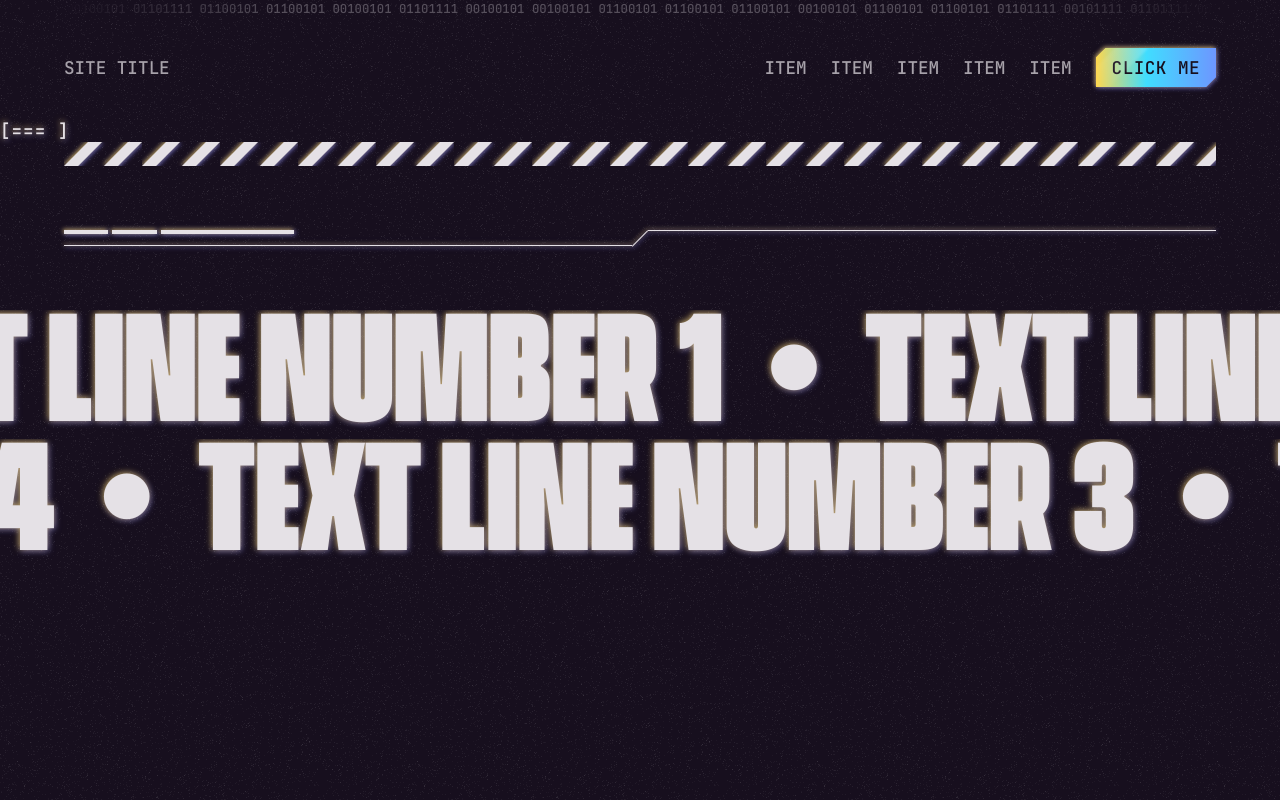
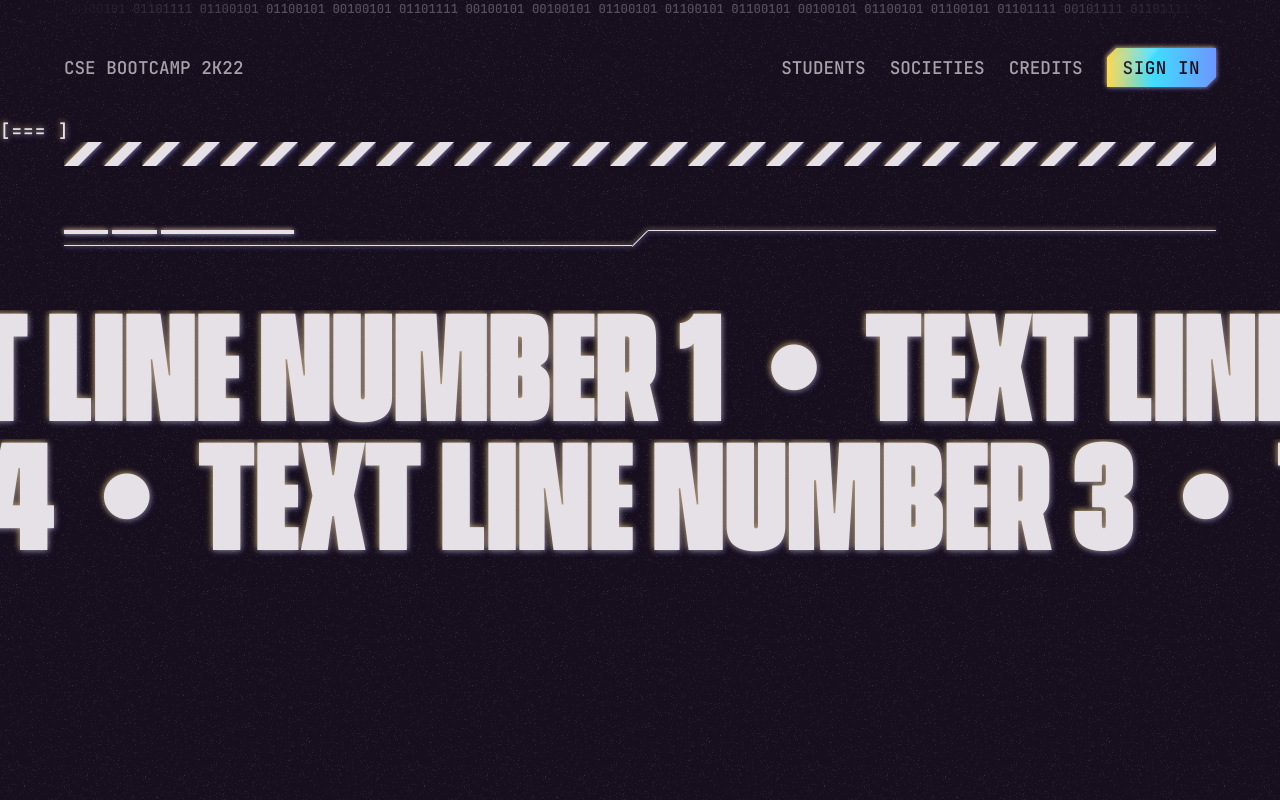
Before and after one commit to dashroshan/iiit-bbsr-cse-26, a React (Create React App) app in the folder frontend/: page /experimental in a window 1280 px wide. Built offline with nearby package versions, Linux system fonts and the light colour scheme.

Commit message:
refactoring

```diff
--- a/frontend/public/index.html
+++ b/frontend/public/index.html
@@ -5,7 +5,7 @@
     <meta charset="utf-8" />
     <meta name="theme-color" content="#000000" />
     <meta name="viewport" content="width=device-width, initial-scale=1" />
-    <title>IIIT Bhubaneswar | CSE 2022-26</title>
+    <title>IIIT-Bh x CSE BootCamp 2K22</title>
 </head>
 
 <body>
--- a/frontend/src/App.js
+++ b/frontend/src/App.js
@@ -2,14 +2,10 @@ import { Route, Routes, useLocation, Outlet } from 'react-router-dom';
 import { motion } from "framer-motion";
 
 import HomePage from './routes/homePage';
+import Experimental from './routes/experimental';
 
 import TopBinary from './components/topBinary';
 import NavBar from './components/navBar';
-
-import AngledLine from './components/angledLine';
-import EqualLoading from './components/equalLoading';
-import FuturisticLine from './components/futuristicLine';
-import ScrollingText from './components/scrollingText';
 
 const PageLayout = ({ children }) => children;
 
@@ -48,7 +44,7 @@ const AnimationLayout = () => {
     );
 };
 
-function App() {
+export default function App() {
     return (
         <div className="App">
             <TopBinary />
@@ -56,15 +52,9 @@ function App() {
             <Routes>
                 <Route element={<AnimationLayout />}>
                     <Route path="/" element={<HomePage />} />
+                    <Route path="/experimental" element={<Experimental />} />
                 </Route>
             </Routes>
-            <EqualLoading />
-            <AngledLine />
-            <FuturisticLine />
-            <ScrollingText text={["text line number 1", "text line number 2"]} forward={false} />
-            <ScrollingText text={["text line number 3", "text line number 4"]} forward={true} />
         </div>
     );
 }
-
-export default App;
--- a/frontend/src/components/customButton.js
+++ b/frontend/src/components/customButton.js
@@ -3,7 +3,8 @@ import { Link } from "react-router-dom";
 
 export default function CustomButton(props) {
     return (
-        <Link to={props.link} className={classes.btndesign + (props.fullWidth ? (" " + classes.btnfull) : "")}>{props.text}
+        <Link to={props.link} className={classes.btndesign + (props.fullWidth ? (" " + classes.btnfull) : "")}>
+            {props.text}
             <svg className={classes.btnshine} width="79" height="46" viewBox="0 0 79 46" fill="none" xmlns="http://www.w3.org/2000/svg"><g filter="url(#filter0_f_618_1123)"><path d="M42.9 2H76.5L34.5 44H2L42.9 2Z" fill="url(#paint0_linear_618_1123)"></path></g><defs><filter id="filter0_f_618_1123" x="0" y="0" width="78.5" height="46" filterUnits="userSpaceOnUse" color-interpolation-filters="sRGB"><feFlood flood-opacity="0" result="BackgroundImageFix"></feFlood><feBlend mode="normal" in="SourceGraphic" in2="BackgroundImageFix" result="shape"></feBlend><feGaussianBlur stdDeviation="1" result="effect1_foregroundBlur_618_1123"></feGaussianBlur></filter><linearGradient id="paint0_linear_618_1123" x1="76.5" y1="2.00002" x2="34.5" y2="44" gradientUnits="userSpaceOnUse"><stop stop-color="white" stop-opacity="0.6"></stop><stop offset="1" stop-color="white" stop-opacity="0.05"></stop></linearGradient></defs></svg>
         </Link>
     );
--- a/frontend/src/components/navBar.js
+++ b/frontend/src/components/navBar.js
@@ -6,14 +6,12 @@ import TextTransition, { presets } from "react-text-transition";
 import { Link } from "react-router-dom";
 
 const menuItemConfig = [
-    { name: "ITEM", link: "/link1" },
-    { name: "ITEM", link: "/link2" },
-    { name: "ITEM", link: "/link3" },
-    { name: "ITEM", link: "/link4" },
-    { name: "ITEM", link: "/link5" },
+    { name: "STUDENTS", link: "/students" },
+    { name: "SOCIETIES", link: "/socities" },
+    { name: "CREDITS", link: "/credits" },
 ];
 
-const menuBtnConfig = { name: "CLICK ME", link: "/link" };
+const menuBtnConfig = { name: "SIGN IN", link: "/experimental" };
 
 export default function NavBar() {
     const isSmallScreen = useMediaQuery({ query: '(max-width: 750px)' });
@@ -45,7 +43,7 @@ export default function NavBar() {
             </div>
             <nav className={classes.navBar}>
                 <div className={classes.logoWrap}>
-                    <span className={classes.logo}><Link className={classes.routerLink} to="/">SITE TITLE</Link></span>
+                    <span className={classes.logo}><Link className={classes.routerLink} to="/">CSE BOOTCAMP 2K22</Link></span>
                 </div>
                 {isSmallScreen ?
                     <div className={classes.items}>
--- /dev/null
+++ b/frontend/src/routes/experimental.js
@@ -0,0 +1,16 @@
+import AngledLine from '../components/angledLine';
+import EqualLoading from '../components/equalLoading';
+import FuturisticLine from '../components/futuristicLine';
+import ScrollingText from '../components/scrollingText';
+
+export default function Experimental() {
+    return (
+        <div>
+            <EqualLoading />
+            <AngledLine />
+            <FuturisticLine />
+            <ScrollingText text={["text line number 1", "text line number 2"]} forward={false} />
+            <ScrollingText text={["text line number 3", "text line number 4"]} forward={true} />
+        </div>
+    );
+}
```
